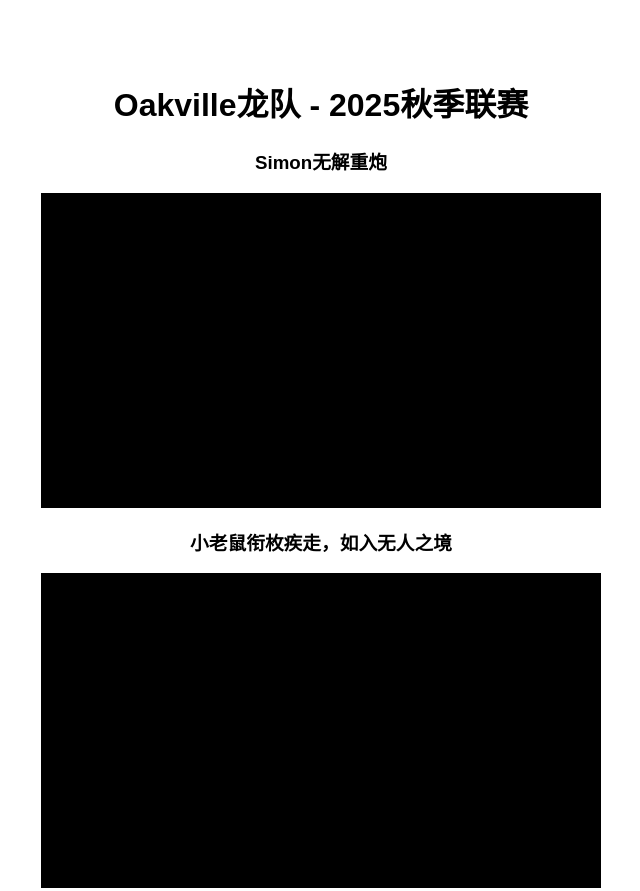
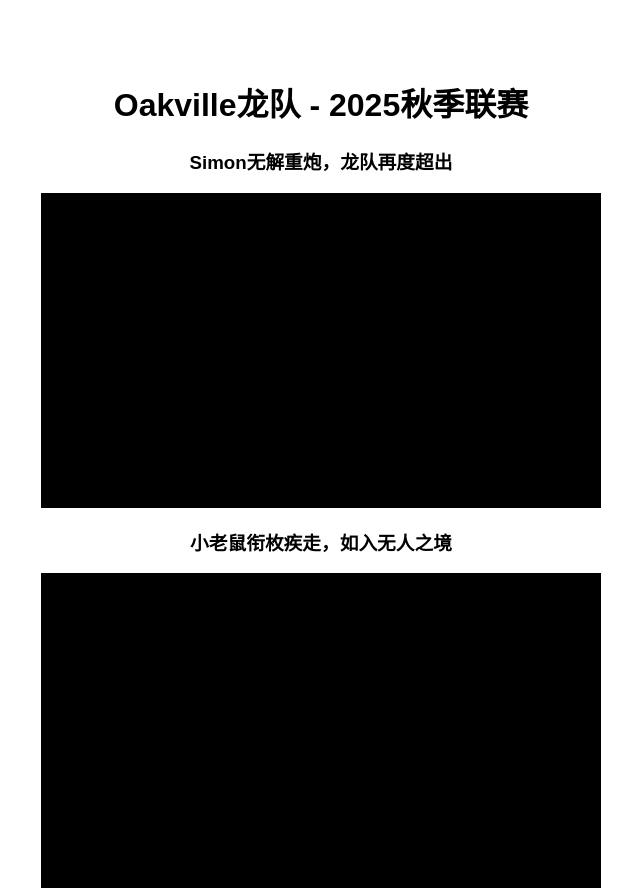
Before and after one commit to yili-gat/oakville-dragons, a plain HTML site: page index.html in a window 1280 px wide. Shown: the top 891 px of the page, without its empty margins (319-959 px from the left). Drawn offline with Linux system fonts and the light colour scheme.

Commit message:
Clip title.

```diff
--- a/index.html
+++ b/index.html
@@ -68,7 +68,7 @@
         // 在这里定义所有视频片段
         const videoClips = [
             {
-                title: 'Simon无解重炮',
+                title: 'Simon无解重炮，龙队再度超出',
                 videoId: 'LGen6bOmkas',
                 startTime: 540,
                 endTime: 555
```
